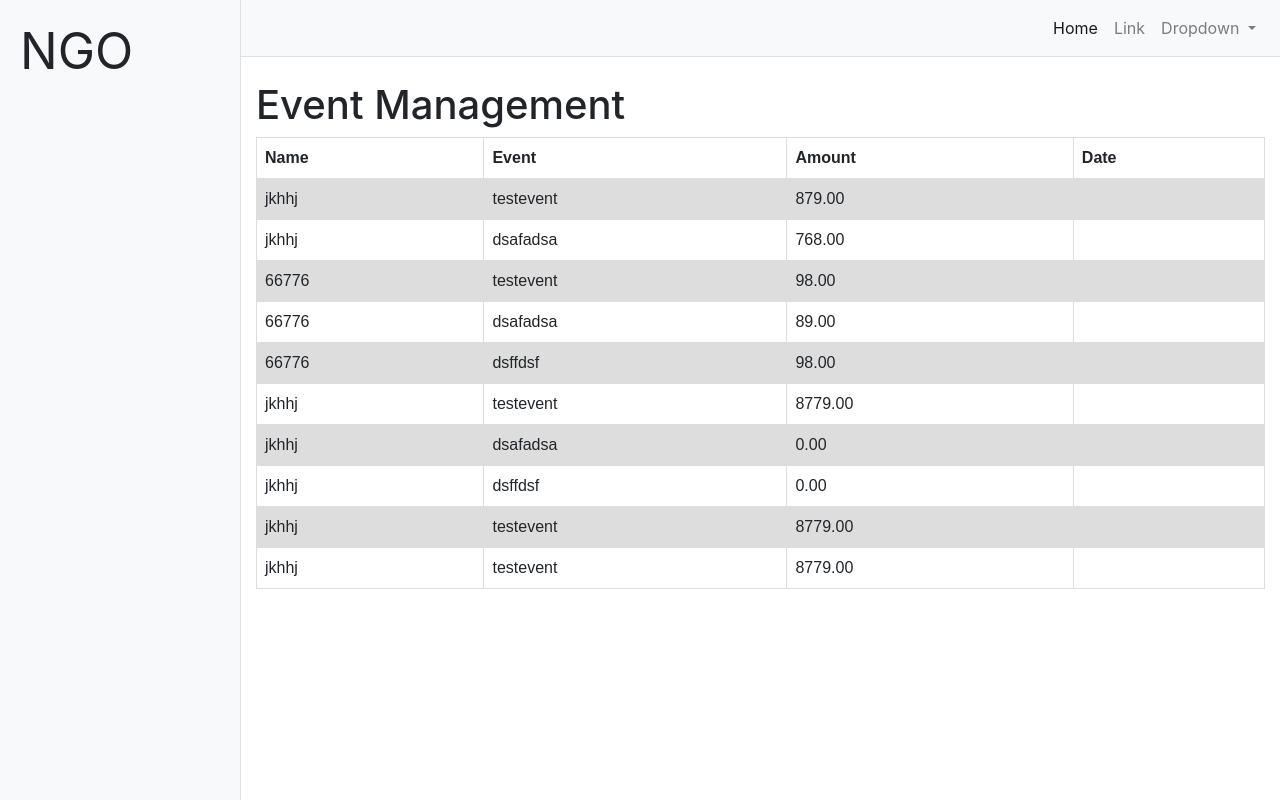
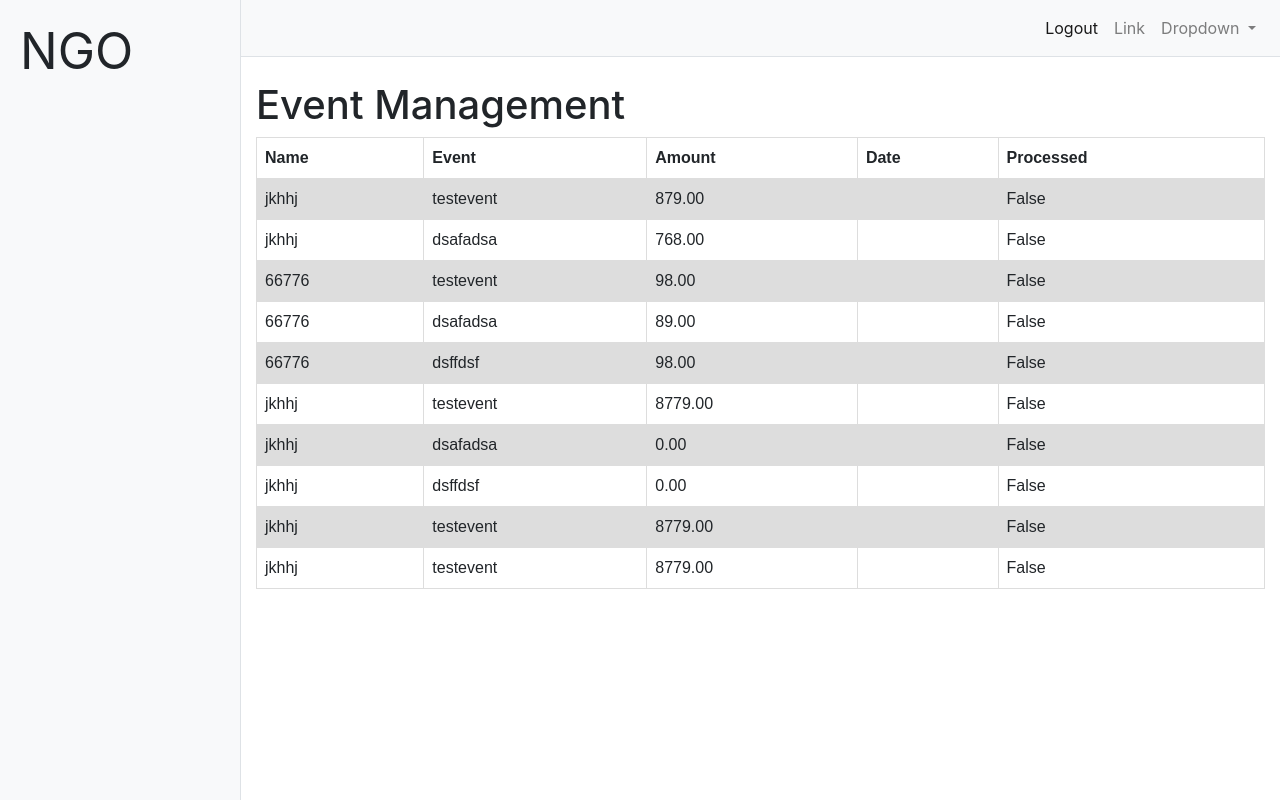
Before and after one commit to jhuang292/NGO_Donation, a Django app: page /donations in a window 1280 px wide. Run offline with Django 3.2, Linux system fonts and the light colour scheme; data comes from the database, SQL or seed files in the repository; both versions use the stored data as it was before the commit; some libraries are stand-ins or nearby versions.

Commit message:
Working on is recusring

```diff
--- a/code/ngo_app/views.py
+++ b/code/ngo_app/views.py
@@ -243,6 +243,7 @@ class CartCheckout(ListView):
         don = Donation.objects.filter(pk__in=list(request.session['items']))
         for i in don:
             don.date_dj_name = date.today
+            don.is_paid = True
 
         del request.session['items']
         del request.session['Registration']
@@ -290,7 +291,7 @@ def Auth_login_or_Deny(request):
     return redirect('/login')
 
 def is_your_user(request , user):
-    return user in [item.Non_Admin for item in list(AdminToUserMAp.objects.filter(Admin=request.user))]
+    return user in [item.Non_Admin for item in list(AdminToUserMAp.objects.filter(Admin=request.user))] or user == request.user
 
 def is_your_event(request, event):
     return event in [item.event for item in AdminToEventMap.objects.filter(Admin=request.user)]
--- a/code/templates/AdminTableForDonations.html
+++ b/code/templates/AdminTableForDonations.html
@@ -73,7 +73,7 @@
         <div class="collapse navbar-collapse" id="navbarSupportedContent">
           <ul class="navbar-nav ml-auto mt-2 mt-lg-0">
             <li class="nav-item active">
-              <a class="nav-link" href="/auth/logout/?next=/">Home <span class="sr-only">(current)</span></a>
+              <a class="nav-link" href="/auth/logout/?next=/">Logout<span class="sr-only">(current)</span></a>
             </li>
             <li class="nav-item">
               <a class="nav-link" href="#">Link</a>
@@ -102,6 +102,7 @@
             <th>Event</th>
             <th>Amount</th>
             <th>Date</th>
+            <th>Processed</th>
           </tr>
           {% for item in object_list %}
           <tr>
@@ -109,6 +110,7 @@
             <td>{{ item.event }}</td>
             <td>{{ item.donation_amount }}</td>
             <td>{{ item.date }}</td>
+            <td>{{item.is_paid}}</td>
           </tr>
           {% endfor %}
 
```
Also changed, not shown: code/db.sqlite3 (deleted).
